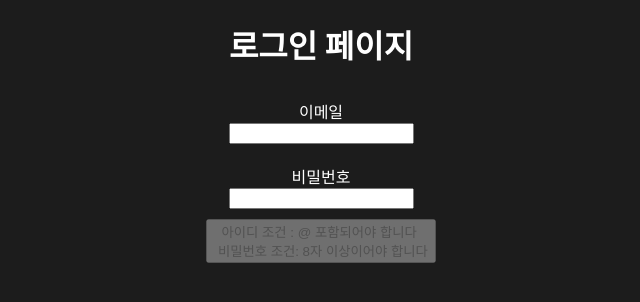
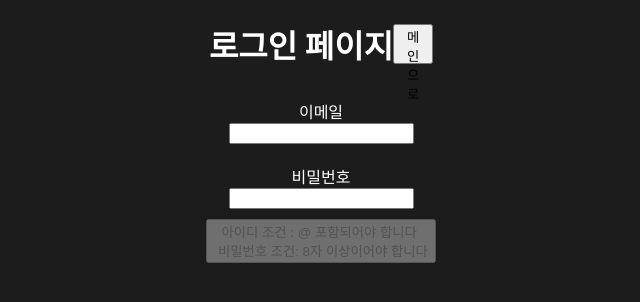
Before and after one commit to thumbthing/wanted-pre-onboarding-frontend, a React (Create React App) app: page /login in a window 1280 px wide. Shown: the top 302 px of the page, without its empty margins (319-959 px from the left). Built offline with nearby package versions, Linux system fonts and the light colour scheme.

Commit message:
feat: eslint error 수정

```diff
--- a/src/components/sign/SignupButton.tsx
+++ b/src/components/sign/SignupButton.tsx
@@ -1,6 +1,6 @@
 import { styled } from "styled-components";
 import { sign } from "../../request/Api";
-import { useCallback, useState } from "react";
+import { useCallback } from "react";
 import { useNavigate } from "react-router-dom";
 
 interface SignUpButtonProps {
@@ -15,9 +15,11 @@ const SignUpButton = ({ id, password }: SignUpButtonProps) => {
   const navigate = useNavigate();
 
   const handleSignUp = useCallback(async () => {
-    const response = await sign(id, password, request);
     try {
-      navigate(`/login`);
+      const response = await sign(id, password, request);
+      if (response) {
+        navigate(`/login`);
+      }
     } catch (error) {
       throw error;
     }
@@ -29,9 +31,8 @@ const SignUpButton = ({ id, password }: SignUpButtonProps) => {
         data-testid='signup-button'
         type='button'
         onClick={handleSignUp}
-      >
-        회원가입
-      </StyledButton>
+        value={"회원가입"}
+      />
     );
   } else {
     return (
--- a/src/components/todo/TodoList.tsx
+++ b/src/components/todo/TodoList.tsx
@@ -12,7 +12,8 @@ const TodoList = ({ todolist, onGetNewTodoList }: TodoListProps) => {
   const [isModify, setIsModify] = useState<number>();
   const [modifiedTodo, setModifiedTodo] = useState<string>("");
 
-  const handleTodoDelete = useCallback(async (id: number) => {
+  const handleTodoDelete = useCallback(
+    async (id: number) => {
       try {
         const deleteResponse = await deleteTodo(id);
         if (deleteResponse) {
@@ -22,7 +23,9 @@ const TodoList = ({ todolist, onGetNewTodoList }: TodoListProps) => {
       } catch (error) {
         console.log(error);
       }
-  }, []);
+    },
+    [onGetNewTodoList]
+  );
 
   const handleModifyTodoText = useCallback(
     (event: ChangeEvent<HTMLInputElement>) => {
@@ -43,7 +46,7 @@ const TodoList = ({ todolist, onGetNewTodoList }: TodoListProps) => {
         console.log(error);
       }
     },
-    []
+    [onGetNewTodoList]
   );
 
   const MyTodoList = todolist.map(
@@ -55,9 +58,9 @@ const TodoList = ({ todolist, onGetNewTodoList }: TodoListProps) => {
               <input
                 type='checkbox'
                 checked={value.isCompleted}
-                onChange={() =>
-                  handleTodoUpdate(value.id, value.todo, !value.isCompleted)
-                }
+                onChange={() => {
+                  handleTodoUpdate(value.id, value.todo, !value.isCompleted);
+                }}
               />
               <input
                 type='text'
@@ -96,9 +99,10 @@ const TodoList = ({ todolist, onGetNewTodoList }: TodoListProps) => {
               <span>{value.todo}</span>
               <button
                 data-testid='modify-button'
-                onClick={() => (
-                  setIsModify(value.id), setModifiedTodo(value.todo)
-                )}
+                onClick={() => {
+                  setIsModify(value.id);
+                  setModifiedTodo(value.todo);
+                }}
               >
                 수정
               </button>
--- a/src/pages/Login.tsx
+++ b/src/pages/Login.tsx
@@ -27,13 +27,14 @@ const Login = () => {
 
   return (
     <StyledContainer>
-      <div
+      <SignHeader
         onClick={() => {
           navigate("/");
         }}
       >
         <h1>로그인 페이지</h1>
-      </div>
+        <button onClick={() => navigate("/")}>메인으로</button>
+      </SignHeader>
       <StyledInputBox>
         <IdInput onChange={handleIdChange} />
         <PasswordInput onChange={handlePasswordChange} />
@@ -51,6 +52,20 @@ const StyledContainer = styled.div`
   flex-direction: column;
 `;
 
+const SignHeader = styled.div`
+  display: flex;
+  flex-direction: row;
+  justify-content: center;
+
+  button {
+    display: flex;
+    justify-content: center;
+    margin: auto;
+    width: 40px;
+    height: 40px;
+  }
+`;
+
 const StyledInputBox = styled.div`
   display: flex;
   align-items: center;
--- a/src/pages/Register.tsx
+++ b/src/pages/Register.tsx
@@ -33,6 +33,7 @@ const Register = () => {
         }}
       >
         <h1>회원가입 페이지</h1>
+        <button onClick={() => navigate("/")}>메인으로</button>
       </div>
       <StyledInputBox>
         <IdInput onChange={handleIdChange} />
--- a/src/pages/Todo.tsx
+++ b/src/pages/Todo.tsx
@@ -33,7 +33,7 @@ const Todo = () => {
     (value) => {
       setTodoList([...value]);
     },
-    [todoList]
+    []
   );
 
   useEffect(() => {
```
Lines whose indentation alone changed are shown as unchanged.
